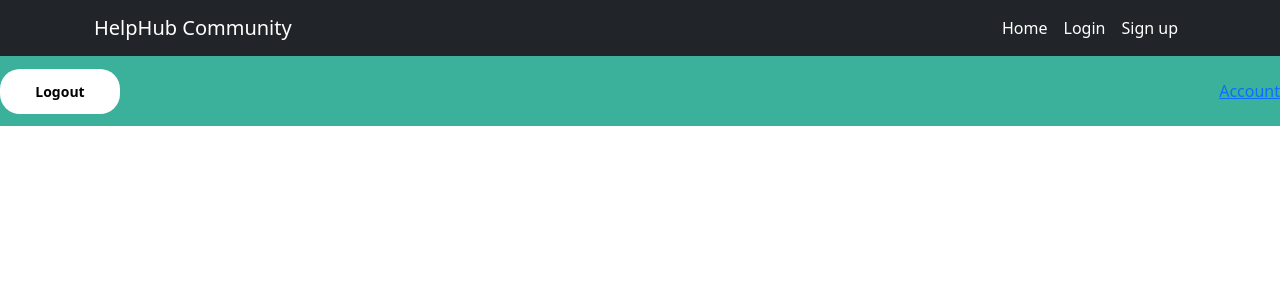
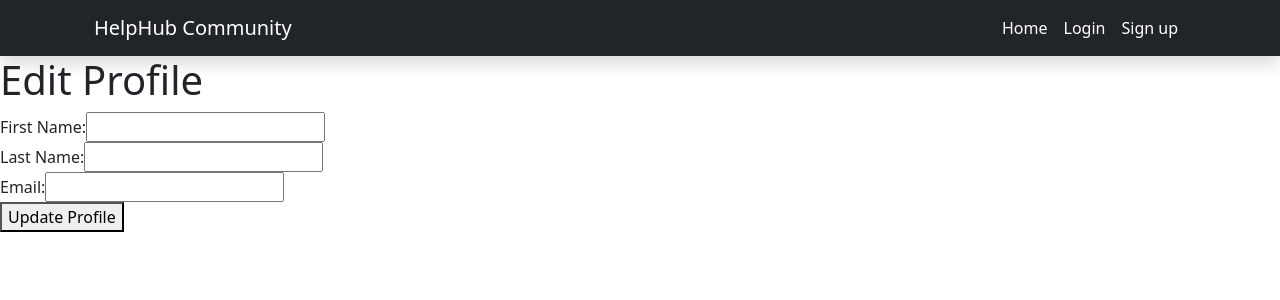
Before and after one commit to PrithikaC/HelpHub-Community-Application, a React (Create React App) app: page /updateProfile in a window 1280 px wide. Shown: the top 300 px of the page. Built offline with nearby package versions, Linux system fonts and the light colour scheme; no server answers; sample sign-in values are in the browser's storage.

Commit message:
Updated Account.js and UpdateProfile.js

```diff
--- a/src/App.js
+++ b/src/App.js
@@ -18,11 +18,10 @@ function App() {
       <Navbar />
       <Routes>
         {user && <Route path='/userDashboard' element={<UserDashboard />} />}
-        {user && <Route path='/update-profile' element={<UpdateProfile />} />}
+        {user && <Route path='/updateProfile' element={<UpdateProfile />} />}
         <Route path="/login" element={<Login />} />
         <Route path="/signup" element={<Signup />} />
         <Route path="/" element={<Home />} />
-        <Route path="/updateProfile" element={<UserDashboard/>}/>
         <Route path='/account' element={<Account/>}/>
       </Routes>
       </>
--- a/src/Profile/Account.js
+++ b/src/Profile/Account.js
@@ -1,5 +1,5 @@
 import React, { useEffect, useState } from 'react';
-import {jwtDecode} from 'jwt-decode'; // Correct import
+import { jwtDecode } from 'jwt-decode';
 import { useNavigate } from 'react-router-dom';
 
 const Account = () => {
@@ -54,7 +54,7 @@ const Account = () => {
     }, [token, navigate]);
 
     const handleEditClick = () => {
-        navigate('/update-profile');
+        navigate('/updateProfile');
     };
 
     return (
--- a/src/Profile/UpdateProfile.js
+++ b/src/Profile/UpdateProfile.js
@@ -1,56 +1,118 @@
-import React, { useState, useEffect, useCallback } from 'react';
-import { useNavigate } from 'react-router-dom';
+import React, { useState, useEffect } from 'react';
+import axios from 'axios';
+import { jwtDecode } from 'jwt-decode';
 
-function UpdateProfile() {
-    const [user, setUser] = useState(null);
-    const navigate = useNavigate();
-
-    const fetchUserData = useCallback(async (token) => {
-        try {
-            const response = await fetch('http://localhost:8080/api/users/me', {
-                method: 'GET',
-                headers: {
-                    'Authorization': `Bearer ${token}`,
-                },
-            });
-
-            if (!response.ok) {
-                const errorText = await response.text();
-                throw new Error(`Failed to fetch user data. Status: ${response.status}. ${errorText}`);
-            }
-
-            const data = await response.json();
-            setUser(data);
-        } catch (error) {
-            console.error('Error fetching user data:', error);
-            navigate('/login');
-        }
-    }, [navigate]);
+const UpdateProfile = () => {
+    const [formData, setFormData] = useState({
+        firstname: '',
+        lastname: '',
+        email: ''
+    });
 
     useEffect(() => {
+        // Fetch the token from local storage
         const token = localStorage.getItem('token');
-        if (!token) {
-            navigate('/login');
-            return;
+        if (token) {
+            try {
+                // Decode the token to get the user ID
+                const decodedToken = jwtDecode(token);
+                const userId = decodedToken._id;
+
+                // Fetch user data from the server using the user ID
+                const fetchUserData = async () => {
+                    try {
+                        const response = await axios.get(`http://localhost:8080/api/users/${userId}`);
+                        setFormData({
+                            firstname: response.data.firstName,
+                            lastname: response.data.lastName,
+                            email: response.data.email
+                        });
+                    } catch (error) {
+                        console.error('Error fetching user data:', error);
+                    }
+                };
+
+                fetchUserData();
+            } catch (error) {
+                console.error('Error decoding token:', error);
+            }
         }
+    }, []);
 
-        fetchUserData(token);
-    }, [fetchUserData, navigate]);
+    const handleChange = (e) => {
+        const { name, value } = e.target;
+        setFormData((prevState) => ({
+            ...prevState,
+            [name]: value
+        }));
+    };
 
-    if (!user) return <div>Loading...</div>;
+    const handleSubmit = async (e) => {
+        e.preventDefault();
+
+        // Fetch the token from local storage
+        const token = localStorage.getItem('token');
+        if (token) {
+            try {
+                // Decode the token to get the user ID
+                const decodedToken = jwtDecode(token);
+                const userId = decodedToken._id;
+
+                // Send the updated data to the server
+                const response = await axios.post('http://localhost:8080/api/users/updateProfile', {
+                    _id: userId,
+                    ...formData
+                });
+
+                if (response.data.success) {
+                    alert('Profile updated successfully!');
+                } else {
+                    alert('Error updating profile: ' + response.data.message);
+                }
+            } catch (error) {
+                console.error('Error updating profile:', error);
+            }
+        }
+    };
 
     return (
-        <div className="container mt-4">
-            <h2>Update Profile</h2>
-            <div className="card">
-                <div className="card-body">
-                    <h5 className="card-title">User Information</h5>
-                    <p className="card-text"><strong>Name:</strong> {user.firstName} {user.lastName}</p>
-                    <p className="card-text"><strong>Email:</strong> {user.email}</p>
-                </div>
-            </div>
+        <div>
+            <h1>Edit Profile</h1>
+            <form onSubmit={handleSubmit}>
+                <label>
+                    First Name:
+                    <input
+                        type="text"
+                        name="firstname"
+                        value={formData.firstname}
+                        onChange={handleChange}
+                    />
+                </label>
+                <br />
+                <label>
+                    Last Name:
+                    <input
+                        type="text"
+                        name="lastname"
+                        value={formData.lastname}
+                        onChange={handleChange}
+                    />
+                </label>
+                <br />
+                <label>
+                    Email:
+                    <input
+                        type="email"
+                        name="email"
+                        value={formData.email}
+                        onChange={handleChange}
+                    />
+                </label>
+                <br />
+                <button type="submit">Update Profile</button>
+            </form>
         </div>
     );
-}
+};
 
 export default UpdateProfile;
--- a/src/components/Auth/Login/Login.jsx
+++ b/src/components/Auth/Login/Login.jsx
@@ -63,7 +63,7 @@ const Login = () => {
 					<h1>New Here ?</h1>
 					<Link to="/signup">
 						<button type="button" className={styles.white_btn}>
-							Sing Up
+							Sign Up
 						</button>
 					</Link>
 				</div>
--- a/src/components/Dashboard/UserDashboard.jsx
+++ b/src/components/Dashboard/UserDashboard.jsx
@@ -1,8 +1,23 @@
+import React, { useEffect } from 'react';
 import { Link } from 'react-router-dom';
+import { jwtDecode } from 'jwt-decode';  // Adjust import to named import
 import styles from './styles.module.css';
 
+const UserDashboard = () => {
+    const token = localStorage.getItem("token");
 
-const UserDashboard = () => {
+    useEffect(() => {
+        if (token) {
+            try {
+                const decodedToken = jwtDecode(token);
+                console.log(decodedToken);
+            } catch (error) {
+                console.error("Failed to decode token:", error);
+            }
+        } else {
+            console.log("No token found in local storage.");
+        }
+    }, [token]);
 
     const handleLogout = () => {
         localStorage.removeItem("token");
@@ -15,9 +30,7 @@ const UserDashboard = () => {
                 <button className={styles.white_btn} onClick={handleLogout}>
                     Logout
                 </button>
-				<Link to="/account">
-				Account
-				</Link>
+                <Link to="/account">Account</Link>
             </nav>
         </div>
     );
```
Also changed, not shown: 2 other files (tests, documents, lock files or other folders). Lines whose indentation alone changed are shown as unchanged.
